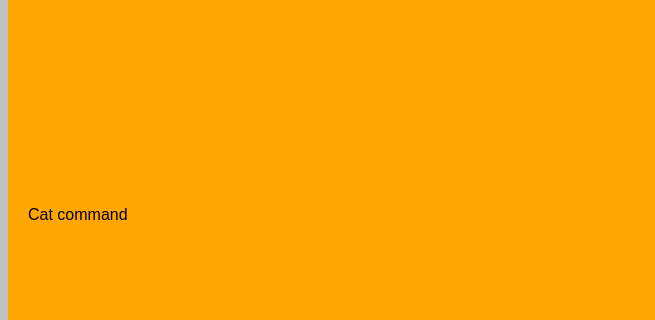
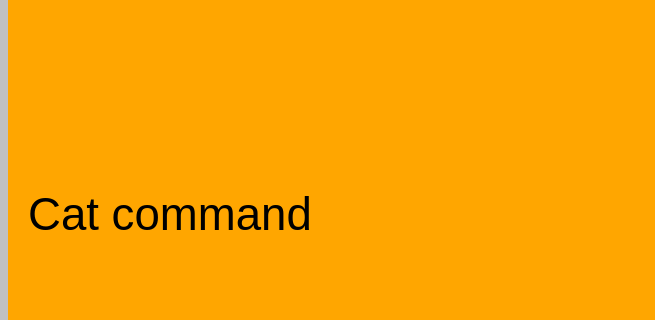
Before and after one commit to Kitki30/Mechownik, a plain HTML site: page index.html in a window 1280 px wide. Shown: the part 891-1211 px from the top of the page, 0-655 px from the left. Drawn offline with Linux system fonts and the light colour scheme.

Commit message:
Update main.css

```diff
--- a/assets/main/main.css
+++ b/assets/main/main.css
@@ -9,6 +9,7 @@ display: flex;
 .text {
   flex: 1;
   padding: 20px;
+ font-size: 3.5625vw;
 }
 
 .image {
```
